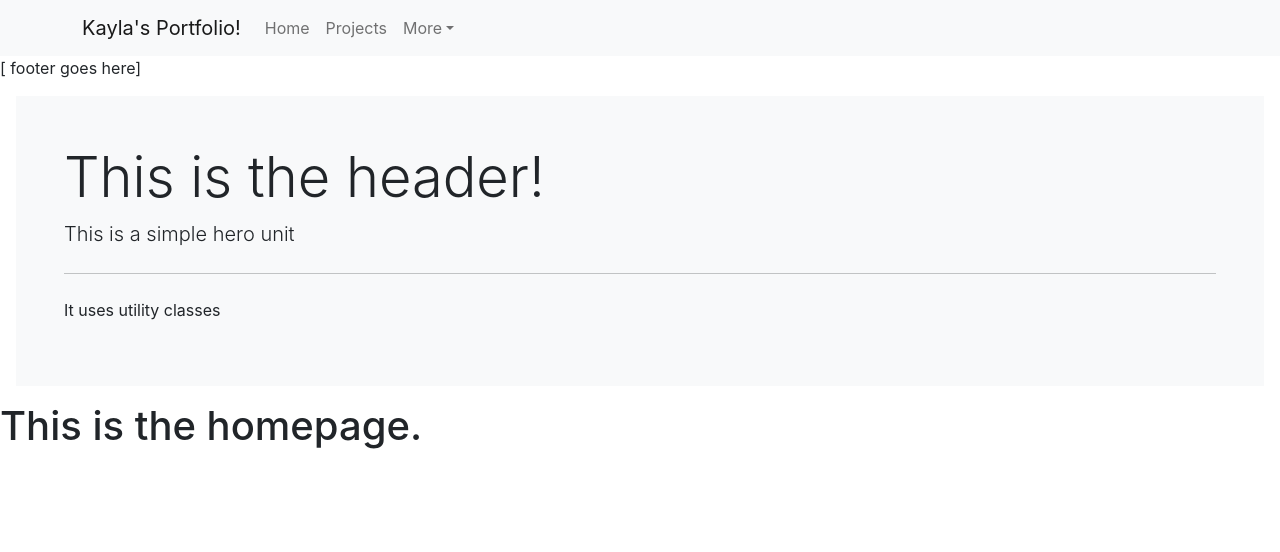
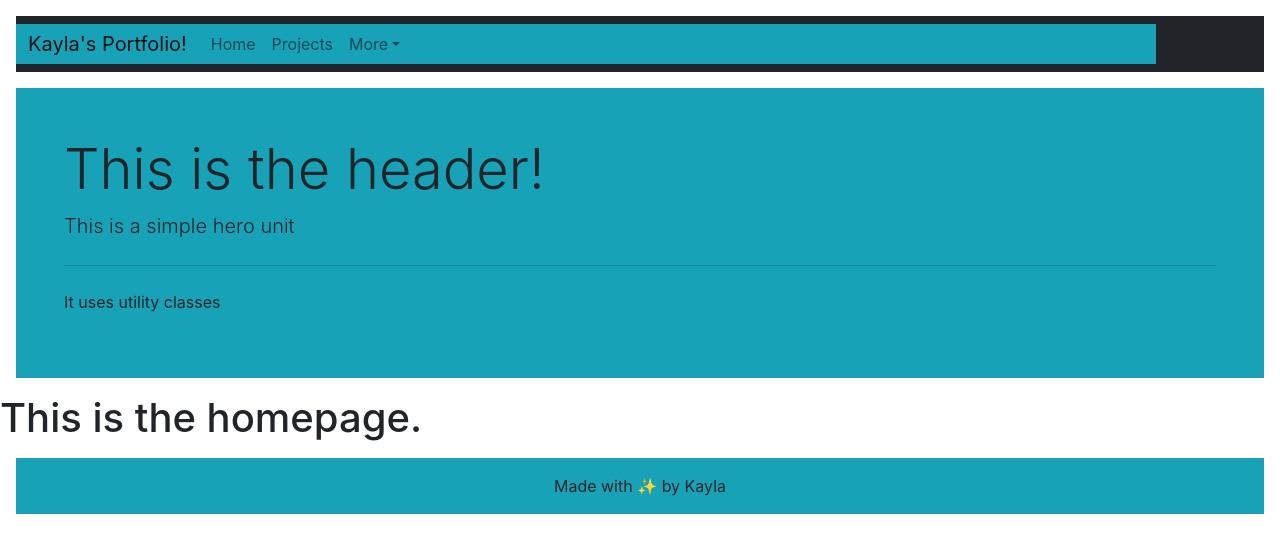
Before and after one commit to justkayla/20-react-portfolio, a React (Create React App) app: page / in a window 1280 px wide. Shown: the top 552 px of the page. Built offline with nearby package versions, Linux system fonts and the light colour scheme.

Commit message:
Building Footer component, adding color to visualize component structures

```diff
--- a/package.json
+++ b/package.json
@@ -9,6 +9,7 @@
     "@testing-library/user-event": "^13.5.0",
     "bootstrap": "^5.2.2",
     "gh-pages": "^4.0.0",
+    "mdb-react-ui-kit": "^5.0.0",
     "react": "^18.2.0",
     "react-bootstrap": "^2.6.0",
     "react-dom": "^18.2.0",
--- a/src/App.js
+++ b/src/App.js
@@ -17,7 +17,6 @@ function App() {
   return (
     <div>
       <Navigation />
-      <Footer />
       <BrowserRouter>
         <Routes>
           <Route path="/" element={<Home />} />
@@ -27,6 +26,7 @@ function App() {
           <Route path="*" element={<Home />} />
         </Routes>
       </BrowserRouter>
+      <Footer />
     </div>
   );
 }
--- a/src/components/Footer.js
+++ b/src/components/Footer.js
@@ -1,11 +1,14 @@
 // * A single `Footer` component that appears on multiple pages
+import { MDBFooter } from 'mdb-react-ui-kit';
 
-const Footer = () => {
+function Footer() {
   return (
-    <>
-      <p>[ footer goes here]</p>
-    </>
+    <MDBFooter>
+      <div className='text-center text-dark p-3 m-3' style={{ backgroundColor: '#17a2b8' }}>
+        Made with ✨ by Kayla
+      </div>
+    </MDBFooter>
   );
-};
+}
 
 export default Footer;
--- a/src/components/Header.js
+++ b/src/components/Header.js
@@ -2,7 +2,7 @@
 
 function Header() {
   return (
-    <div class="bg-light p-5 rounded-lg m-3">
+    <div class="p-5 rounded-lg m-3" style={{ backgroundColor: '#17a2b8' }}>
       <h1 class="display-4">This is the header!</h1>
       <p class="lead">This is a simple hero unit</p>
       <hr class="my-4"/>
--- a/src/components/Navigation.js
+++ b/src/components/Navigation.js
@@ -8,8 +8,8 @@ import NavDropdown from 'react-bootstrap/NavDropdown';
 function Navigation() {
 
   return (
-    <Navbar sticky="top" bg="light" expand="lg">
-      <Container>
+    <Navbar className="m-3" sticky="top" bg="dark" expand="lg">
+      <Container  className="m-0" style={{ backgroundColor: '#17a2b8' }}>
         <Navbar.Brand href="/">Kayla's Portfolio!</Navbar.Brand>
         <Navbar.Toggle aria-controls="basic-navbar-nav" />
         <Navbar.Collapse id="basic-navbar-nav">
```
Also changed, not shown: 1 other file (tests, documents, lock files or other folders).
